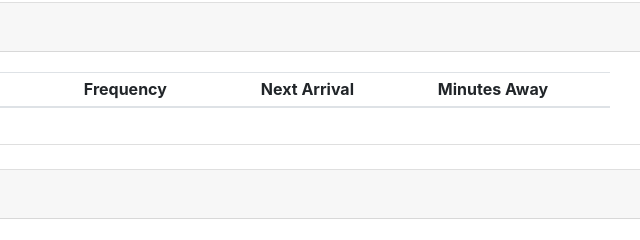
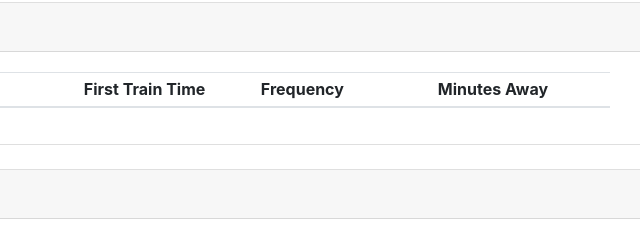
Before and after one commit to chenricky/train_scheduler, a plain HTML site: page index.html in a window 1280 px wide. Shown: the part 256-496 px from the top of the page, 381-1021 px from the left. Drawn offline with nearby package versions, Linux system fonts and the light colour scheme; no server answers.

Commit message:
make table work

```diff
--- a/index.html
+++ b/index.html
@@ -53,8 +53,8 @@
                 <tr>
                   <th scope="col">Train Name</th>
                   <th scope="col">Destination</th>
+                  <th scope="col">First Train Time</th>
                   <th scope="col">Frequency</th>
-                  <th scope="col">Next Arrival</th>
                   <th scope="col">Minutes Away</th>
                 </tr>
               </thead>
```
Also changed, not shown: app.js (+4 -29 lines).
